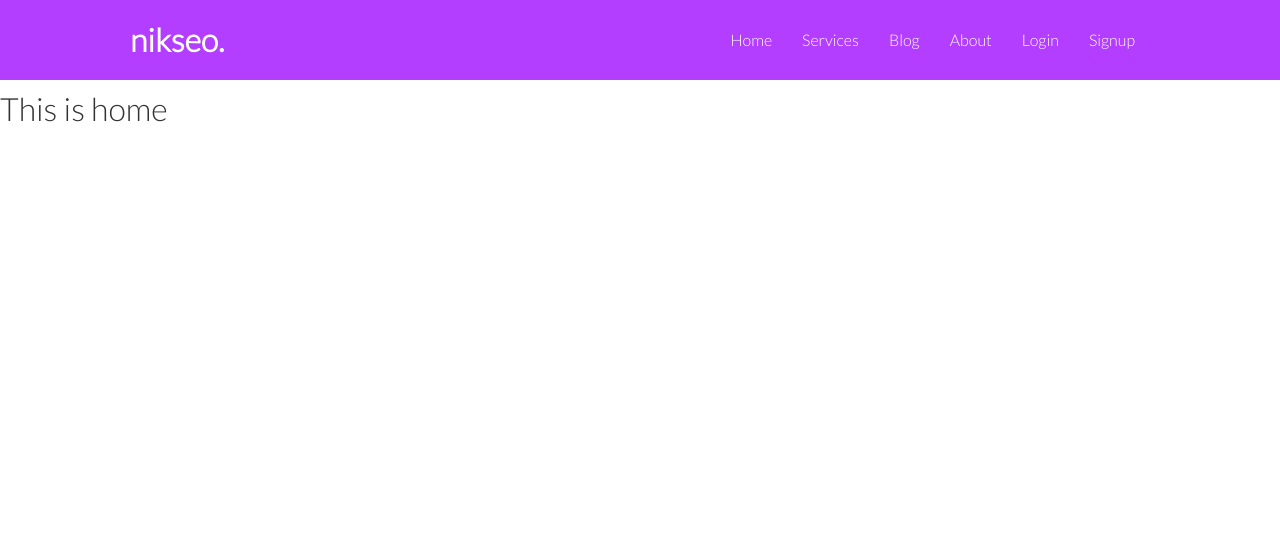
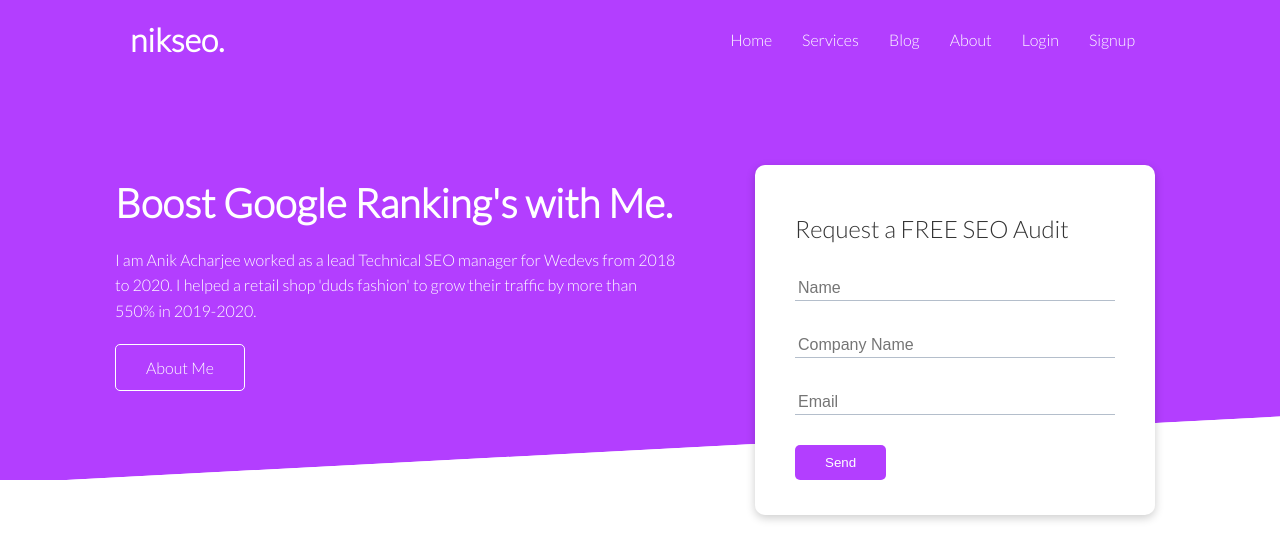
Before and after one commit to Anik-the-dev/niks-seo-service, a React (Create React App) app: page / in a window 1280 px wide. Shown: the top 560 px of the page. Built offline with nearby package versions, Linux system fonts and the light colour scheme.

Commit message:
banner style Done

```diff
--- a/src/App.js
+++ b/src/App.js
@@ -12,7 +12,7 @@ import NotFound from './components/NotFound/NotFound';
 
 function App() {
   return (
-    <div>
+    <div className='body'>
       <Header></Header>
       <Routes>
         <Route  path='/' element={<Home/>}></Route>
--- /dev/null
+++ b/src/components/Banner/Banner.css
@@ -0,0 +1,63 @@
+/* showcase */
+.showcase{
+    height: 400px;
+    background-color: var(--primary-color);
+    color: #fff;
+    position: relative;
+}
+
+.showcase h1{
+    font-size: 40px;
+    font-weight: 600;
+}
+.showcase p{
+    margin: 20px 0;
+    font-size: 1rem;
+}
+
+.showcase .grid{
+    grid-template-columns: 55% 45%;
+    overflow: visible;
+    gap: 30px;
+}
+
+
+.showcase-form{
+    position: relative;
+    height: 350px;
+    top: 60px;
+    width: 400px;
+    padding: 40px;
+    z-index: 100;
+    justify-self: flex-end;
+}
+
+.showcase-form .form-control{
+    margin: 30px 0;
+}
+
+.showcase-form input[type='text'],
+.showcase-form input[type='email']{
+    border: 0;
+    border-bottom: 1px solid #b4becb;
+    width: 100%;
+    padding: 3px;
+    font-size: 16px;
+}
+
+.showcase-form input:focus{
+    outline: none;
+}
+
+.showcase::before,
+.showcase::after{
+    content: '';
+    position: absolute;
+    height: 100px;
+    bottom: -70px;
+    left: 0;
+    right: 0;
+    transform: skewY(-3deg);
+    background-color: #fff;
+
+}
--- /dev/null
+++ b/src/components/Banner/Banner.js
@@ -0,0 +1,37 @@
+import React from 'react';
+import { Link } from 'react-router-dom';
+import './Banner.css'
+
+const Banner = () => {
+    return (
+        <section class="showcase">
+            <div class="container grid">
+                <div class="showcase-text">
+                    <h1>Boost Google Ranking's with Me.</h1>
+                    <p>I am Anik Acharjee worked as a lead Technical SEO manager for Wedevs from 2018 to 2020. I helped a retail shop 'duds fashion' to grow their traffic by more than 550% in 2019-2020.</p>
+                    <Link class="btn btn-outline" to='/about'>About Me</Link>
+                </div>
+
+                <div class="showcase-form card">
+                    <h2>Request a FREE SEO Audit</h2>
+
+                    <form>
+                        <div class="form-control">
+                            <input type="text" name="name" placeholder="Name" required></input>
+                        </div>
+                        <div class="form-control">
+                            <input type="text" name="company" placeholder="Company Name" required></input>
+                        </div>
+                        <div class="form-control">
+                            <input type="email" name="email" placeholder="Email" required></input>
+                        </div>
+                        <input type="submit" value="Send" class="btn btn-primary"></input>
+                    </form>
+                </div>
+            </div>
+        </section>
+
+    );
+};
+
+export default Banner;
--- a/src/components/Home/Home.js
+++ b/src/components/Home/Home.js
@@ -1,9 +1,10 @@
 import React from 'react';
+import Banner from '../Banner/Banner';
 
 const Home = () => {
     return (
         <div>
-            <h1>This is home</h1>
+            <Banner></Banner>
         </div>
     );
 };
--- a/src/css/style.css
+++ b/src/css/style.css
@@ -12,10 +12,12 @@
     padding: 0;
 }
 
-body{
+.body{
     line-height: 1.6;
     font-family: 'lato', sans-serif;
     color: #333;
+
+
 }
 
 ul{
```
